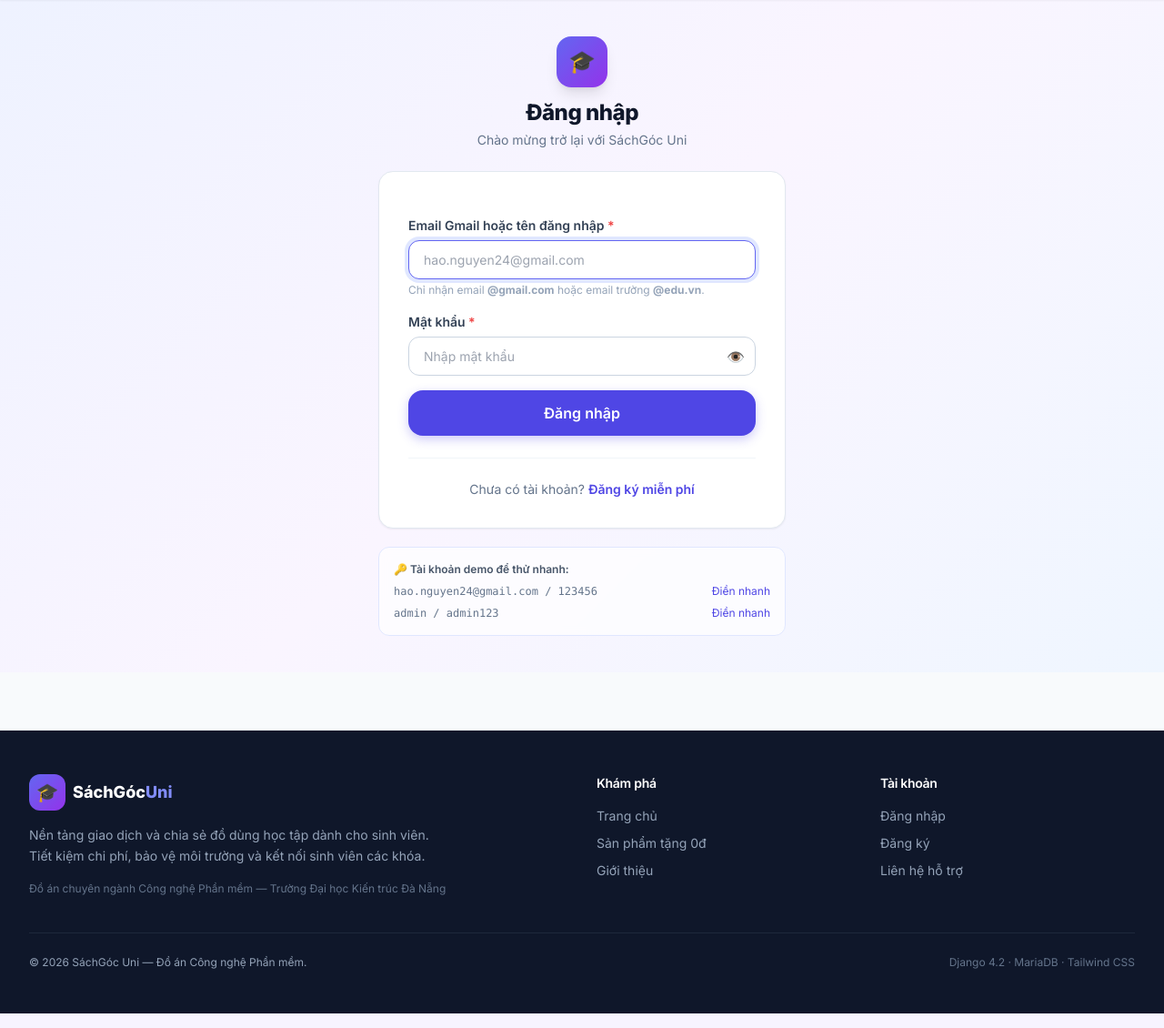
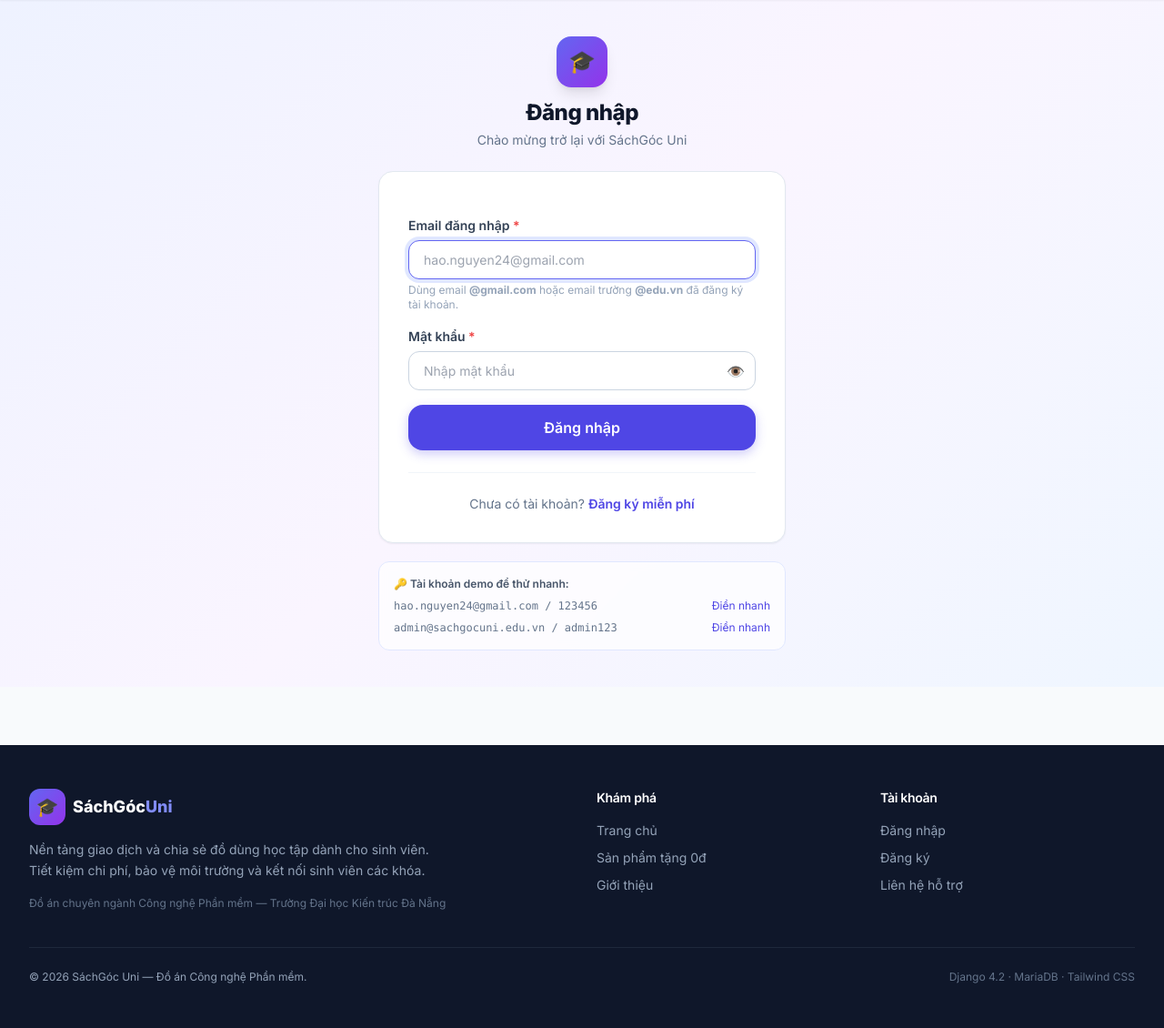
Before and after one commit to 24CT1-NGUYENVANHAO/congnghephanmen, a Django app: page /dang-nhap/ in a window 1280 px wide. Shown: the part 65-1195 px from the top of the page at 91% size. Run offline with Django 5.2, Linux system fonts and the light colour scheme.

Commit message:
feat: đăng nhập bằng địa chỉ email thay cho tên đăng nhập
View user_login tra User theo email (không phân biệt hoa thường) rồi mới dựng
AuthenticationForm bằng username tìm được, nên người dùng chỉ cần nhớ email đã
đăng ký. Chuỗi không có dấu @ bị từ chối kèm lời nhắc; email ngoài gmail.com và
.edu.vn bị chặn trước khi truy vấn cơ sở dữ liệu; mật khẩu sai vẫn dùng thông
báo chung để không tiết lộ tài khoản nào có thật.

Form đổi nhãn thành "Email đăng nhập", type=email, giữ name="username" cho
tương thích AuthenticationForm, và hộp gợi ý dùng admin@sachgocuni.edu.vn.
Thay test_login_with_username bằng test_login_rejects_username, thêm bốn test
cho email hoa/thường, email ngoài miền, email không tồn tại và nhãn trường.

```diff
--- a/app_main/views.py
+++ b/app_main/views.py
@@ -841,48 +841,53 @@ def _is_allowed_email(value):
 
 
 def user_login(request):
-    """Đăng nhập bằng tên đăng nhập hoặc email Gmail / email trường .edu.vn."""
+    """Đăng nhập bằng email Gmail / email trường .edu.vn.
+
+    Tên đăng nhập được sinh tự động từ email lúc đăng ký nên người dùng không
+    phải nhớ: biểu mẫu chỉ nhận email, tra bản ghi ``User`` theo email rồi để
+    ``AuthenticationForm`` kiểm tra mật khẩu như bình thường.
+    """
     if request.user.is_authenticated:
         return redirect('home')
 
     error = ''
+    email = ''
+    form = AuthenticationForm()
     if request.method == 'POST':
-        form = AuthenticationForm(request, data=request.POST)
-        identity = request.POST.get('username', '').strip()
+        email = request.POST.get('username', '').strip()
         password = request.POST.get('password', '')
 
-        # Nếu người dùng nhập email (có dấu @) thì tra cứu tài khoản theo email.
-        # Tài khoản quản trị vẫn đăng nhập được bằng username như trước.
-        if '@' in identity:
-            if not _is_allowed_email(identity):
-                error = (
-                    'Chỉ chấp nhận email @gmail.com hoặc email trường @edu.vn. '
-                    'Vui lòng nhập lại.'
+        if '@' not in email:
+            error = (
+                'Vui lòng đăng nhập bằng địa chỉ email '
+                '(@gmail.com hoặc email trường @edu.vn).'
+            )
+        elif not _is_allowed_email(email):
+            error = (
+                'Chỉ chấp nhận email @gmail.com hoặc email trường @edu.vn. '
+                'Vui lòng nhập lại.'
+            )
+        else:
+            from django.contrib.auth import get_user_model
+            matched = get_user_model().objects.filter(email__iexact=email).first()
+            if not matched:
+                error = 'Không tìm thấy tài khoản nào dùng email này.'
+            else:
+                form = AuthenticationForm(
+                    request,
+                    data={'username': matched.username, 'password': password},
                 )
-            else:
-                from django.contrib.auth import get_user_model
-                matched = get_user_model().objects.filter(email__iexact=identity).first()
-                if not matched:
-                    error = 'Không tìm thấy tài khoản nào dùng email này.'
-                else:
-                    form = AuthenticationForm(
-                        request,
-                        data={'username': matched.username, 'password': password},
-                    )
-
-        if not error:
-            if form.is_valid():
-                login(request, form.get_user())
-                messages.success(request, f"Xin chào, {request.user.profile.display_name}!")
-                return redirect(request.GET.get('next') or request.POST.get('next') or 'home')
-            error = 'Tên đăng nhập hoặc mật khẩu không chính xác. Vui lòng thử lại.'
-    else:
-        form = AuthenticationForm()
+                if form.is_valid():
+                    login(request, form.get_user())
+                    messages.success(request, f"Xin chào, {request.user.profile.display_name}!")
+                    return redirect(request.GET.get('next') or request.POST.get('next') or 'home')
+                error = 'Email hoặc mật khẩu không chính xác. Vui lòng thử lại.'
 
     return render(request, 'registration/login.html', {
         'form': form,
         'next': request.GET.get('next', ''),
         'login_error': error,
+        'login_email': email,
     })
 
 
--- a/seed_data.py
+++ b/seed_data.py
@@ -498,12 +498,12 @@ def run():
   🔑 TÀI KHOẢN ĐĂNG NHẬP:
 
      Quản trị viên:
-        username: admin
+        email: admin@sachgocuni.edu.vn
         password: admin123
         URL: http://127.0.0.1:8000/django-admin/
 
      Sinh viên demo:
-        username: sinhvien_demo
+        email: hao.nguyen24@gmail.com
         password: 123456
         (Các tài khoản: thanhhoa, minhthu, quynhanh — cùng mật khẩu 123456)
 
--- a/templates/registration/login.html
+++ b/templates/registration/login.html
@@ -28,14 +28,14 @@
 
                 <div>
                     <label for="id_username" class="form-label">
-                        Email Gmail hoặc tên đăng nhập <span class="text-red-500">*</span>
+                        Email đăng nhập <span class="text-red-500">*</span>
                     </label>
-                    <input type="text" name="username" id="id_username" required autofocus autocomplete="username"
+                    <input type="email" name="username" id="id_username" required autofocus autocomplete="email"
                            placeholder="hao.nguyen24@gmail.com"
-                           class="form-input" value="{{ form.username.value|default:'' }}">
+                           class="form-input" value="{{ login_email|default:'' }}">
                     <p class="text-xs text-slate-400 mt-1">
-                        Chỉ nhận email <strong>@gmail.com</strong> hoặc email trường
-                        <strong>@edu.vn</strong>.
+                        Dùng email <strong>@gmail.com</strong> hoặc email trường
+                        <strong>@edu.vn</strong> đã đăng ký tài khoản.
                     </p>
                 </div>
 
@@ -74,9 +74,9 @@
                     </button>
                 </div>
                 <div class="flex items-center justify-between gap-2">
-                    <span class="font-mono">admin / admin123</span>
+                    <span class="font-mono">admin@sachgocuni.edu.vn / admin123</span>
                     <button type="button" class="text-indigo-600 hover:underline font-sans shrink-0"
-                            onclick="document.getElementById('id_username').value='admin';
+                            onclick="document.getElementById('id_username').value='admin@sachgocuni.edu.vn';
                                      document.getElementById('id_password').value='admin123';">
                         Điền nhanh
                     </button>
```
Also changed, not shown: app_main/tests.py (+41 -1 lines).
